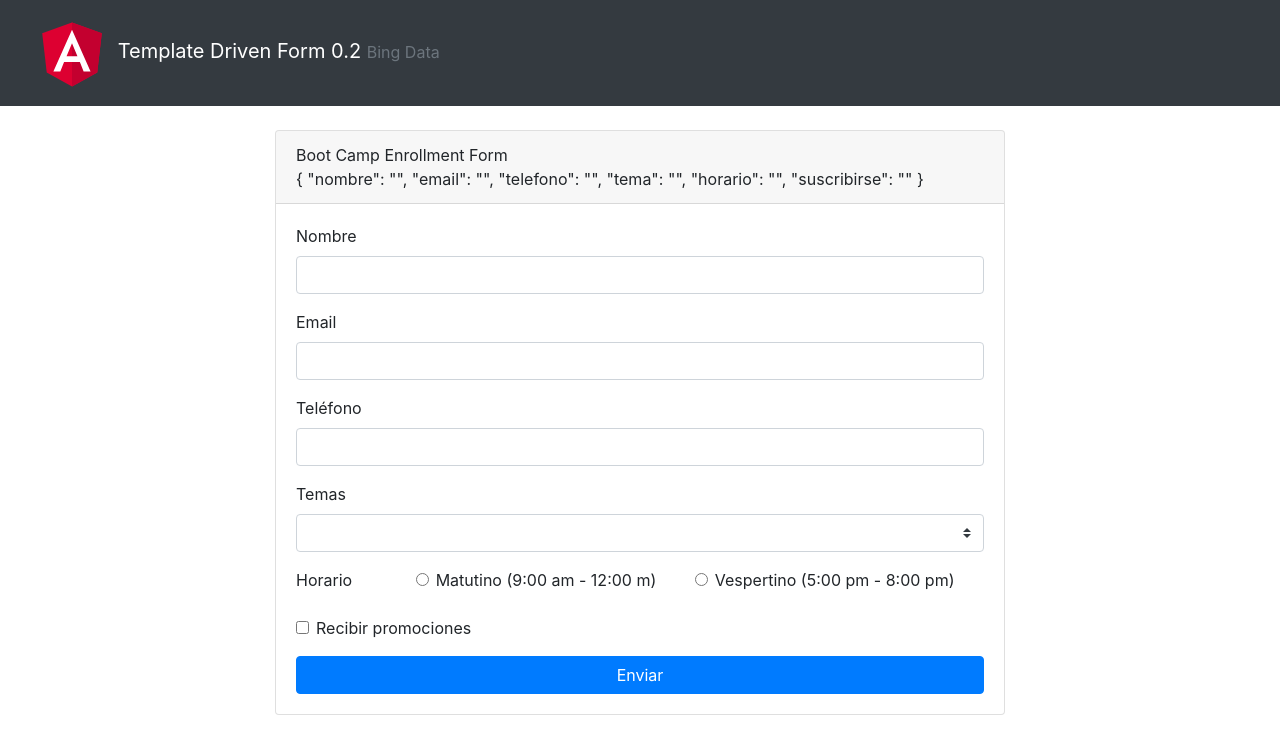
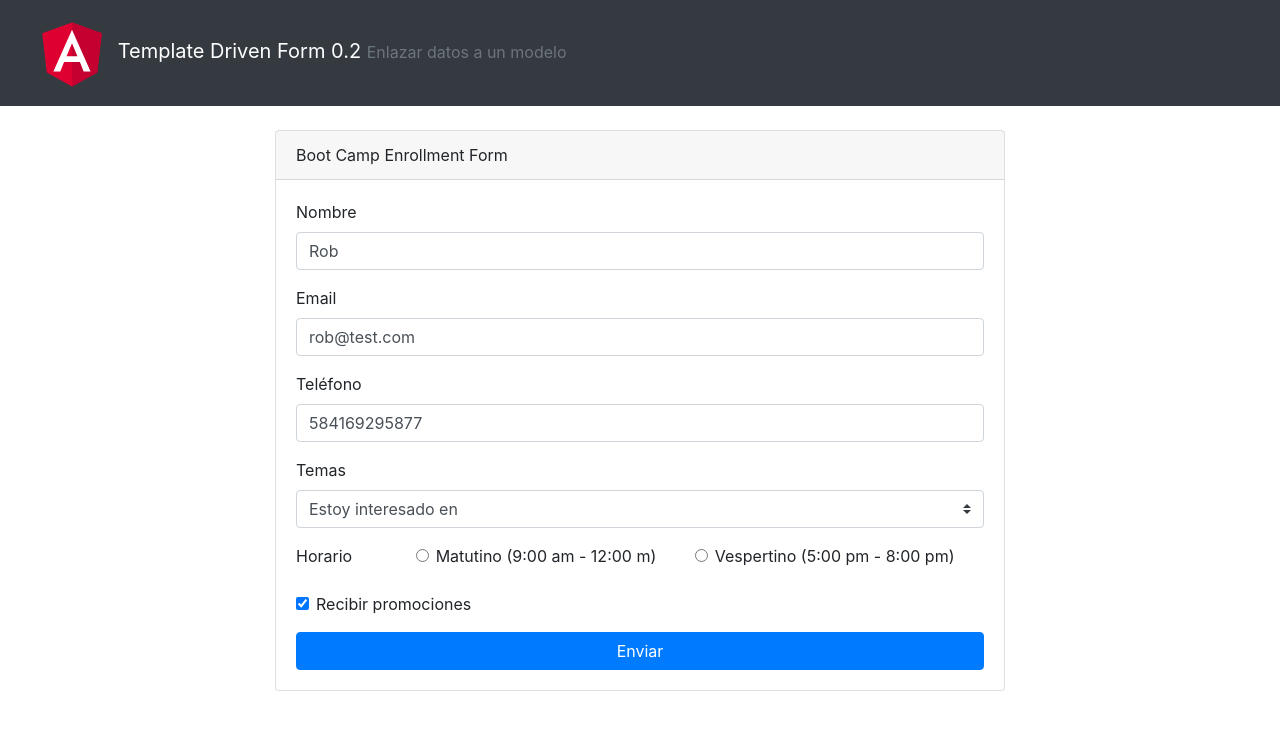
Before and after one commit to juliolpj/angular-form-02, an Angular app in the folder client/: page / in a window 1280 px wide. Shown: the top 754 px of the page. Built offline with nearby package versions, Linux system fonts and the light colour scheme.

Commit message:
0.2 Enlazar datos a un modelo

```diff
--- a/client/src/app/app.component.html
+++ b/client/src/app/app.component.html
@@ -15,8 +15,6 @@
         <div class="card">
           <div class="card-header">
             Boot Camp Enrollment Form
-            <br>
-            {{ userForm.value | json }}
           </div>
 
           <div class="card-body">
@@ -25,28 +23,28 @@
               <div class="form-group">
                 <label for=""> Nombre </label>
                 <input type="text" class="form-control"
-                  name="nombre" ngModel
+                  name="nombre" [(ngModel)]="userModel.nombre"
                 >
               </div>
 
               <div class="form-group">
                 <label for="">Email</label>
                 <input type="email" class="form-control"
-                  name="email" ngModel
+                  name="email" [(ngModel)]="userModel.email"
                 >
               </div>
 
               <div class="form-group">
                 <label for="">Teléfono</label>
                 <input type="tel" class="form-control"
-                  name="telefono" ngModel
+                  name="telefono" [(ngModel)]="userModel.telefono"
                 >
               </div>
 
               <div class="form-group">
                 <label for="">Temas</label>
                 <select class="custom-select"
-                  name="tema" ngModel
+                  name="tema" [(ngModel)]="userModel.tema"
                 >
                   <option value="default">Estoy interesado en</option>
                   <option *ngFor="let tema of formTemas"> {{ tema }} </option>
@@ -60,21 +58,21 @@
                 <div class="col-md-5">
                   <div class="form-check">
                     <input type="radio" class="form-check-input" value="matutino"
-                      name="horario" ngModel
+                      name="horario" [(ngModel)]="userModel.horario"
                     >
                     <label for="">Matutino (9:00 am - 12:00 m)</label>
                   </div>
                 </div>
                 <div class="col-md-5">
                   <input type="radio" class="form-check-input" value="vespertino"
-                    name="horario" ngModel
+                    name="horario" [(ngModel)]="userModel.horario"
                   >
                   <label for="">Vespertino (5:00 pm - 8:00 pm)</label>
                 </div>
               </div>
 
               <div class="form-check mb-3">
-                <input type="checkbox" class="form-check-input" name="suscribirse" ngModel>
+                <input type="checkbox" class="form-check-input" name="suscribirse" [(ngModel)]="userModel.suscribirse">
                 <label for="" class="form-check-label">Recibir promociones</label>
               </div>
 
--- a/client/src/app/app.component.ts
+++ b/client/src/app/app.component.ts
@@ -1,4 +1,5 @@
 import { Component } from '@angular/core';
+import { User } from './user';
 
 @Component({
   selector: 'app-root',
@@ -7,7 +8,9 @@ import { Component } from '@angular/core';
 })
 export class AppComponent {
   systemTitle = 'Template Driven Form 0.2';
-  systemDescrip = 'Bing Data';
+  systemDescrip = 'Enlazar datos a un modelo';
 
   formTemas = ['Angular', 'React', 'VueJs'];
+  userModel = new User('Rob', 'rob@test.com', 584169295877, 'default', 'mañana', true);
+
 }
--- /dev/null
+++ b/client/src/app/user.ts
@@ -0,0 +1,10 @@
+export class User {
+    constructor (
+        public nombre: string,
+        public email: string,
+        public telefono: number,
+        public tema: string,
+        public horario: string,
+        public suscribirse: boolean
+    ) {}
+}
```
